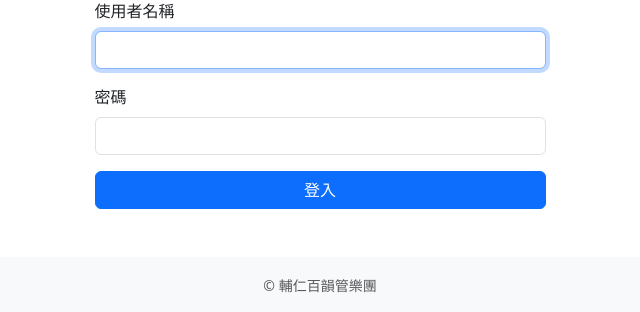
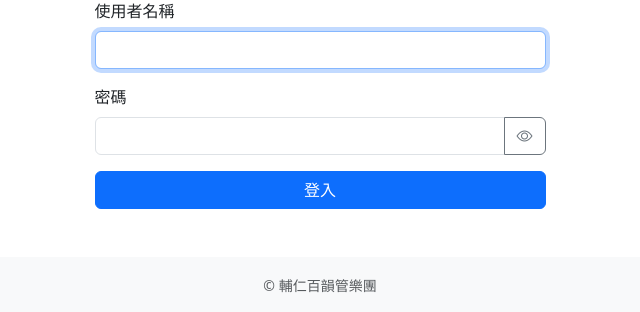
Before and after one commit to sammy51305/FJCWO-Web, a Django app: page /accounts/login/ in a window 1280 px wide. Shown: the part 143-455 px from the top of the page, without its empty margins (320-960 px from the left). Run offline with Django 5.2, Linux system fonts and the light colour scheme.

Commit message:
feat: 登入頁密碼欄位加入顯示/隱藏切換
Co-Authored-By: Claude Sonnet 4.6 <noreply@anthropic.com>

```diff
--- a/templates/registration/login.html
+++ b/templates/registration/login.html
@@ -11,7 +11,17 @@
       {% for field in form %}
         <div class="mb-3">
           <label class="form-label">{{ field.label }}</label>
-          {{ field }}
+          {% if field.field.widget.input_type == 'password' %}
+            <div class="input-group">
+              {{ field }}
+              <button class="btn btn-outline-secondary" type="button" tabindex="-1"
+                      onclick="const i=this.previousElementSibling;const ic=this.querySelector('i');i.type=i.type==='password'?'text':'password';ic.classList.toggle('bi-eye');ic.classList.toggle('bi-eye-slash');">
+                <i class="bi bi-eye"></i>
+              </button>
+            </div>
+          {% else %}
+            {{ field }}
+          {% endif %}
           {% if field.errors %}
             <div class="text-danger small">{{ field.errors.0 }}</div>
           {% endif %}
```
